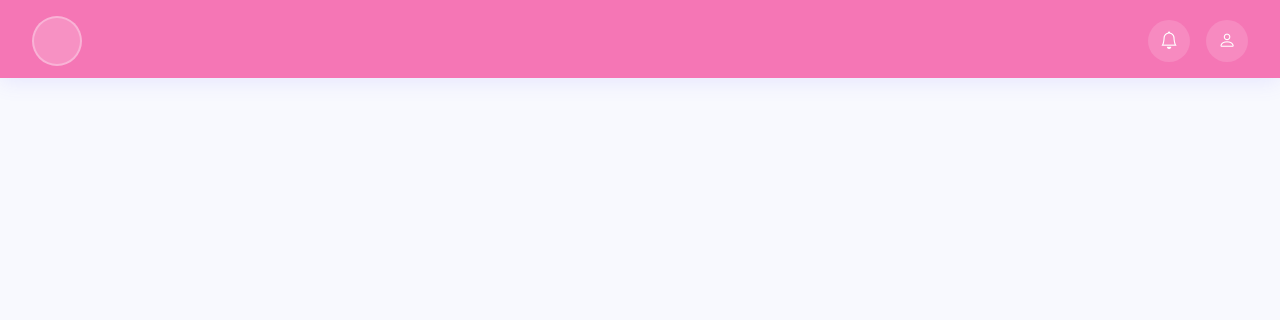
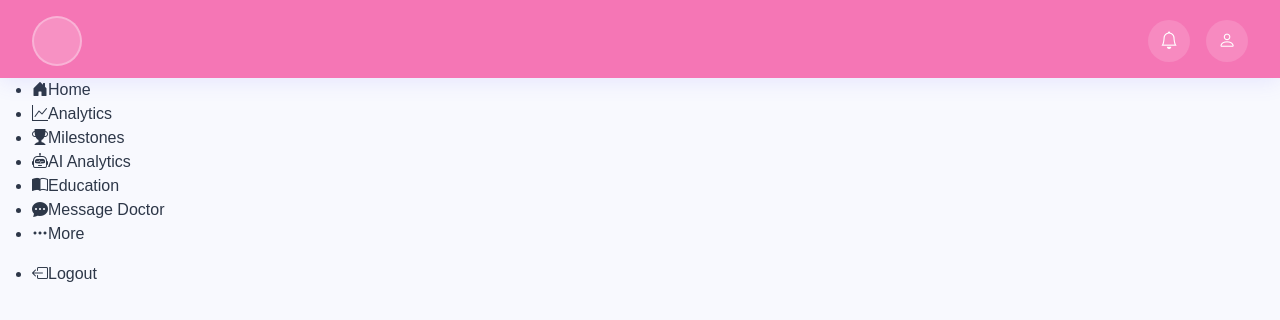
Before and after one commit to nichelleis/Bambinoo, a React (Vite) app in the folder frontend/: page /parent in a window 1280 px wide. Shown: the top 320 px of the page. Built offline with nearby package versions, Linux system fonts and the light colour scheme.

Commit message:
- created a basic side bar - setup classes and import for styling

```diff
--- a/frontend/src/parent/Components/DashboardNav.jsx
+++ b/frontend/src/parent/Components/DashboardNav.jsx
@@ -1,12 +1,40 @@
-
-
+import style from "../../assets/styleSheets/ParentDashboard.module.css";
 
 function SideNav() {
+  const menuItems = [
+    { name: "Home", icon: "bi-house-door-fill" },
+    { name: "Analytics", icon: "bi-graph-up" },
+    { name: "Milestones", icon: "bi-trophy-fill" },
+    { name: "AI Analytics", icon: "bi-robot" },
+    { name: "Education", icon: "bi-book-half" },
+    {
+      name: "Message Doctor",
+      icon: "bi-chat-dots-fill",
+    },
+    { name: "More", icon: "bi-three-dots" },
+  ];
 
-    return(
-        <p></p>
-    )
+  return (
+    <nav className={style.mainMenu}>
+      <div className={style.area}>
+        <ul>
+          {menuItems.map((item) => (
+            <li key={item.name}>
+              <i className={`bi ${item.icon}`}></i>
+              <span className="nav-text">{item.name}</span>
+            </li>
+          ))}
+        </ul>
 
+        <ul className={style.logout}>
+          <li>
+            <i className="bi bi-box-arrow-left"></i>
+            <span className={style.navText}>Logout</span>
+          </li>
+        </ul>
+      </div>
+    </nav>
+  );
 }
 
-export default SideNav
+export default SideNav;
```
